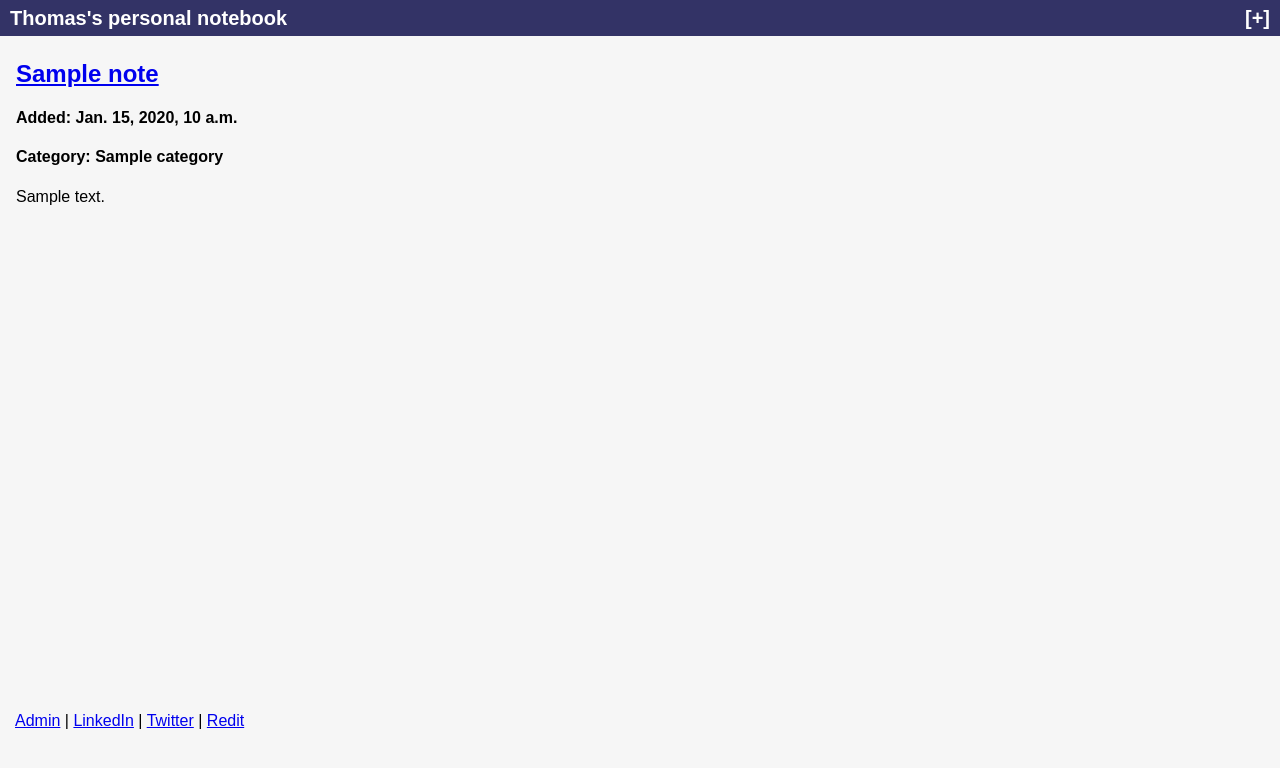
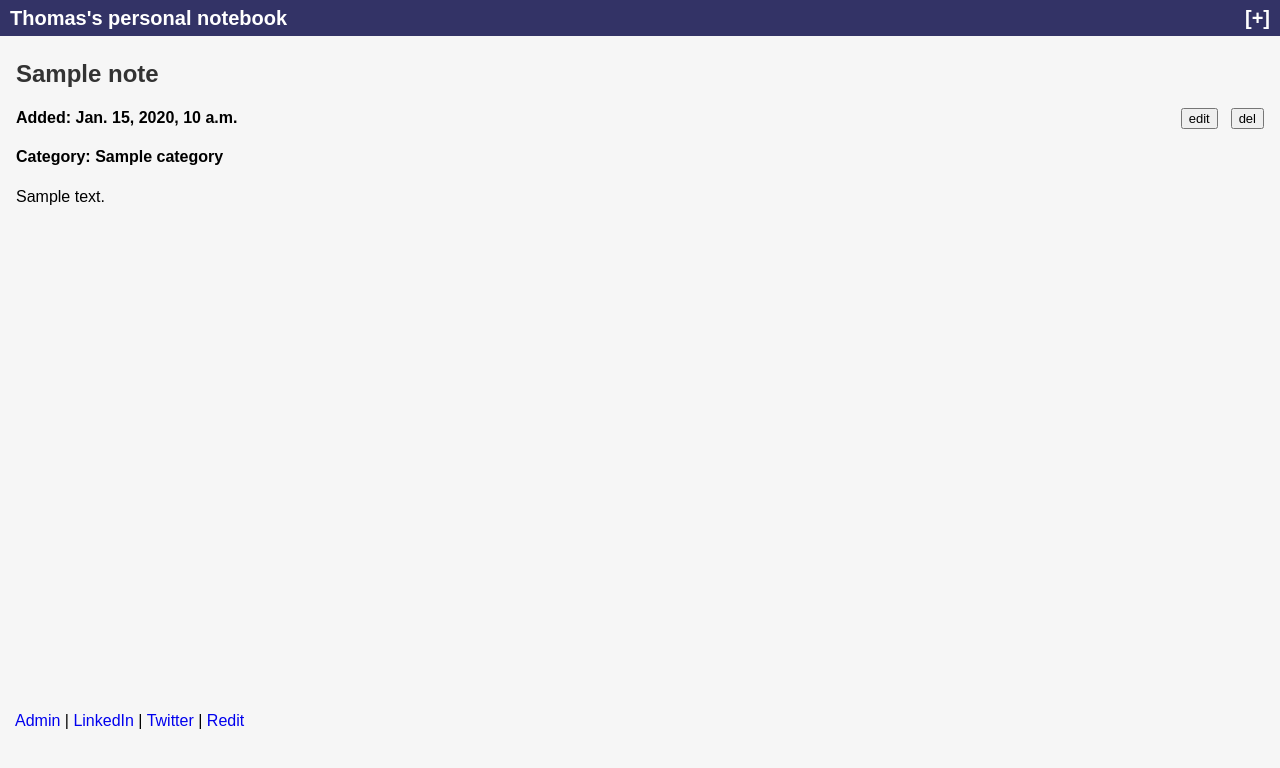
Before and after one commit to krivdat/django-personal-webapp, a Django app: template notes/templates/notes/note_detail.html in a window 1280 px wide. Shown: the top 768 px of the page. Run offline with Django 3.2, Linux system fonts and the light colour scheme; the template is opened without the code that fills it: most values are stand-ins (such as "Sample title", 1, 10 or a date in 2020).

Commit message:
added delete and edit buttons

```diff
--- a/notes/static/notes/css/tomas.css
+++ b/notes/static/notes/css/tomas.css
@@ -23,15 +23,25 @@ html, body {
   padding: 0 0.5em;
 }
 
-.header-fixed a {
-  color: #ffffff;
+a {
   text-decoration: none;
   background-color: transparent;
 }
 
+a:hover {
+  text-decoration: underline;
+}
+
+.header-fixed a {
+  color: #ffffff;
+}
+
 .header-fixed a:hover {
-  color: #ffffff;
   text-decoration: none;
+}
+
+.detail-view a {
+  color: #333333;
 }
 
 .container-main {
@@ -45,7 +55,7 @@ html, body {
 
 .buttons-in-list {
     margin-left: 1em;
-    font-size: x-small;
+    font-size: small;
 }
 
 .date-in-list {
@@ -59,5 +69,5 @@ html, body {
 }
 
 .notes-list-item a {
-    text-decoration: none;
+    color: #333333;
 }
--- a/notes/templates/notes/base.html
+++ b/notes/templates/notes/base.html
@@ -8,7 +8,7 @@
 	<link rel="shortcut icon" href="{%  static 'notes/images/favicon.ico' %}">
 <!--<link rel='stylesheet' href="{% static 'notes/css/bootstrap.min.css' %}" type='text/css' /> -->
 	<link rel='stylesheet' href="{% static 'notes/css/tomas.css' %}" type='text/css' />
-    <meta name="viewport" content = "width=device-width, initial-scale=1.0">
+  <meta name="viewport" content = "width=device-width, initial-scale=1.0">
 
 </head>
 
--- a/notes/templates/notes/note_detail.html
+++ b/notes/templates/notes/note_detail.html
@@ -2,11 +2,22 @@
 
 {% block content %}
 
-<h2><a href="{% url 'note-list' %}">{{ note.title }}</a></h2>
-<h4> Added: {{ note.date_created }}</h4>
-<h4> Category: {{ note.category }}</h4>
+<div class="detail-view">
 
-{{ note.text|safe|linebreaks}}
+  <h2><a href="{% url 'note-list' %}">{{ note.title }}</a></h2>
+  <a href="{% url 'note-delete' pk=note.id %}" >
+    <span style="float:right"><button type="button" class="buttons-in-list">del</button></span>
+  </a>
+  <a href="{% url 'note-update' pk=note.id %}" >
+    <span style="float:right"><button type="button" class="buttons-in-list">edit</button></span>
+  </a>
+
+  <h4> Added: {{ note.date_created }}</h4>
+  <h4> Category: {{ note.category }}</h4>
+
+  {{ note.text|safe|linebreaks}}
+
+</div>
 
 <br><br>
 
--- a/notes/templates/notes/note_list.html
+++ b/notes/templates/notes/note_list.html
@@ -4,8 +4,8 @@
     <h2>Notes</h2>
     {% for note in my_notes %}
         <div class="notes-list-item">
-            <a href="{{note.id}}">{{ note.title }}</a>
-            <span class="date-in-list">({{ note.date_created|date:"d.m.Y" }})</span>
+            <a href="{{note.id}}">{{ note.title }}
+            <span class="date-in-list">({{ note.date_created|date:"d.m.Y" }})</span></a>
             <a href="{% url 'note-delete' pk=note.id %}" >
               <span style="float:right"><button type="button" class="buttons-in-list">del</button></span>
             </a>
```
